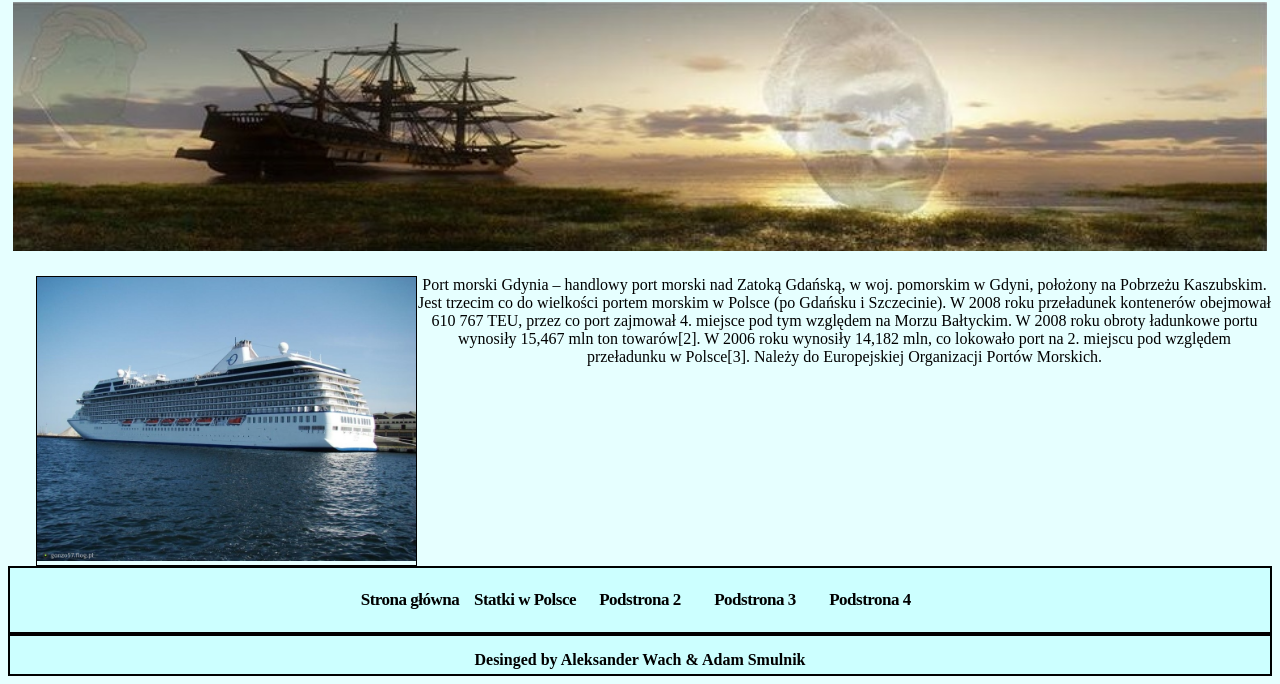
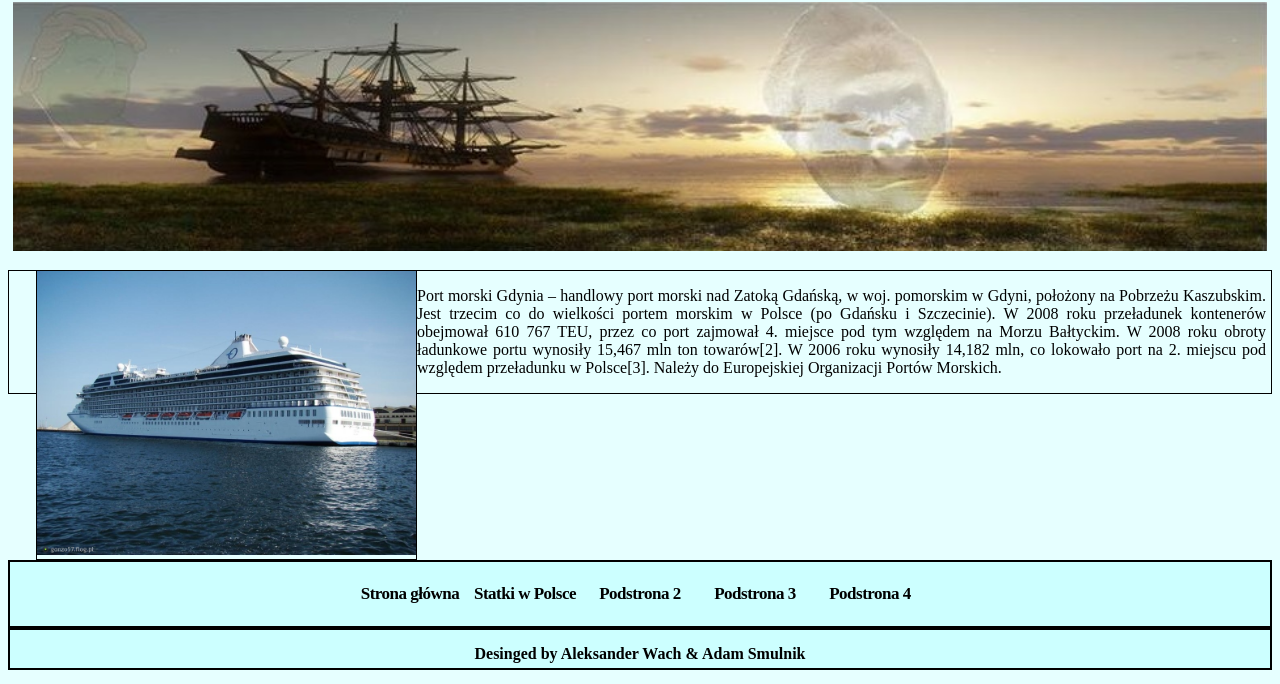
Before and after one commit to awach94/lab3, a plain HTML site: page p1.html in a window 1280 px wide. Shown: the part 1122-1806 px from the top of the page. Drawn offline with Linux system fonts and the light colour scheme.

Commit message:
Update styl.css

```diff
--- a/styl.css
+++ b/styl.css
@@ -146,6 +146,14 @@ body
 	height:auto;
 }
 
+.opis
+{
+	text-align: justify;
+	border: 1px solid black;
+	padding-left: 5px;
+	padding-right: 5px;
+}
+
 
 ol,ul
 {
```
